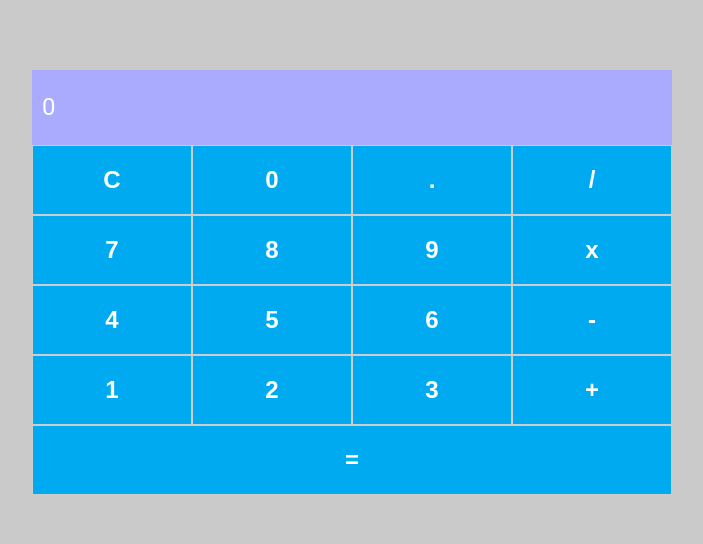
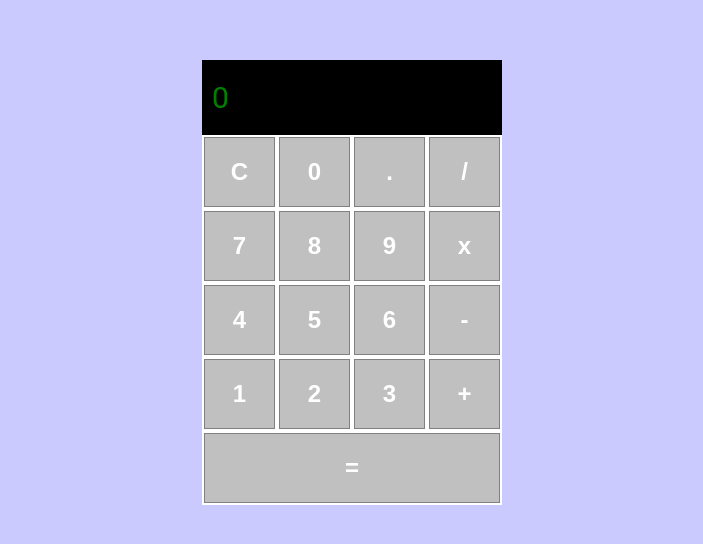
Before and after one commit to rsbastos/react-desafio01-calculadora, a React (Create React App) app: page / in a window 1280 px wide. Shown: the part 118-662 px from the top of the page, without its empty margins (288-991 px from the left). Built offline with nearby package versions, Linux system fonts and the light colour scheme.

Commit message:
:lipstick: Style - button / input

```diff
--- a/src/components/Button/styles.js
+++ b/src/components/Button/styles.js
@@ -2,8 +2,9 @@ import styled from 'styled-components';
 
 export const ButtonContainer = styled.button`
     padding: 20px;
-    border: 1px solid #CDCDCD;
-    background-color: #00AAF0;
+    margin: 2px;
+    border: 1px solid grey;
+    background-color: silver;
     color: #FFFFFF;
     font-size: 24px;
     font-weight: 700;
--- a/src/components/Input/styles.js
+++ b/src/components/Input/styles.js
@@ -3,25 +3,23 @@ import styled from 'styled-components';
 export const InputContainer = styled.div`
     width: 100%;
     height: 75px;
-    background-color: #AAAAFF;
 
     display: flex;
     align-items: center;
     justify-content: flex-end;
 
-    font-size: 24px;
-    font-family: 'Roboto';
+
 
     input {
         width: 100%;
         height: 75px;
-        background-color: #AAAAFF;
+        background-color: #000000;
         border: 0;
         padding: 0 10px;
 
 
-        font-size: 24px;
+        font-size: 30px;
         font-family: 'Roboto';
-        color: #FFFFFF;
+        color: green;
     }
 `
--- a/src/styles.js
+++ b/src/styles.js
@@ -3,7 +3,7 @@ import styled from 'styled-components';
 export const Container = styled.div`
     width: 100%;
     height: 100vh;
-    background-color: #CACACA;
+    background-color: #CACAFF;
 
     display: flex;
     align-items: center;
@@ -13,6 +13,7 @@ export const Container = styled.div`
 export const Content = styled.div`
     background-color: #FFFFFF;
     width: 50%;
+    max-width: 300px;
 `
 
 export const Row = styled.div`
```
